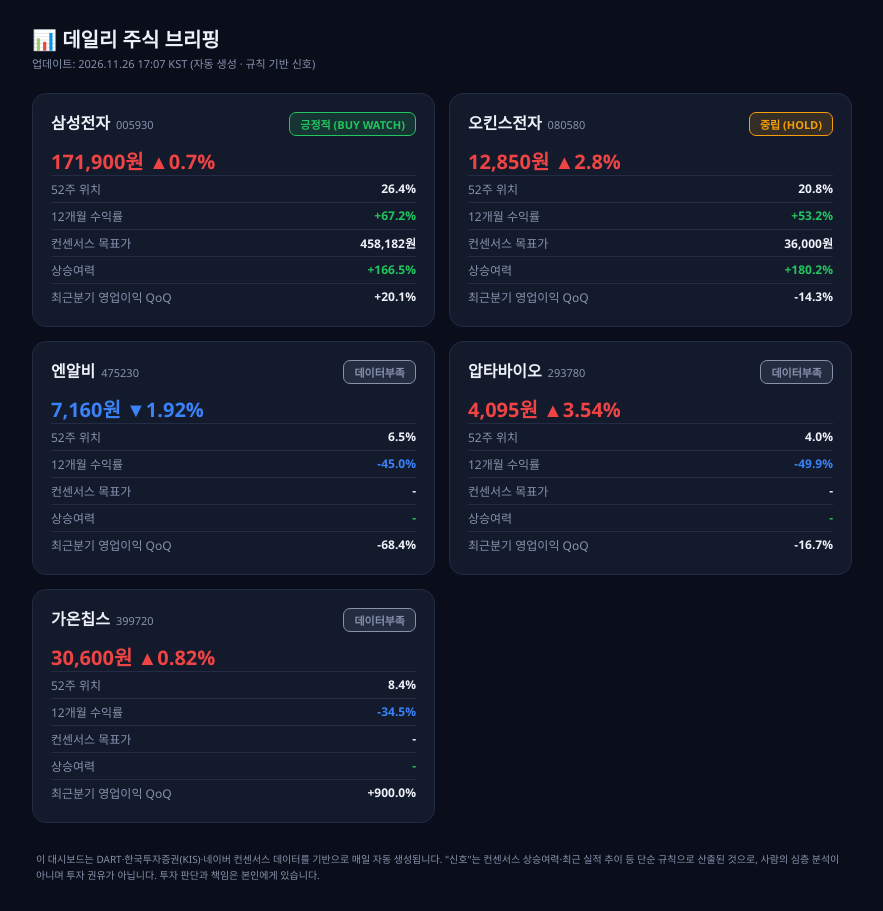
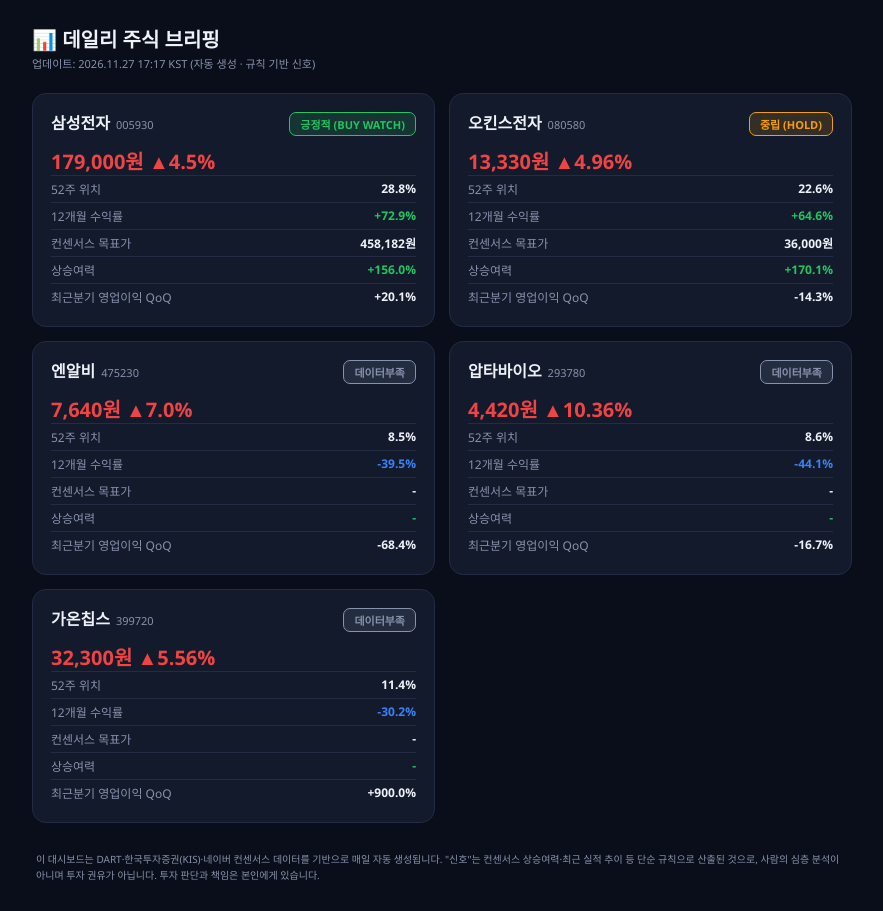
Before and after one commit to kdhyeon04/daily-stock-report, a plain HTML site: page docs/index.html in a window 1280 px wide. Shown: the whole page, without its empty margins (198-1081 px from the left). Drawn offline with Linux system fonts and the light colour scheme.

Commit message:
chore: update daily dashboard 2026-11-27

```diff
--- a/docs/index.html
+++ b/docs/index.html
@@ -36,7 +36,7 @@
 <div class="sheet">
   <div>
     <h1>📊 데일리 주식 브리핑</h1>
-    <div class="updated">업데이트: 2026.11.26 17:07 KST (자동 생성 · 규칙 기반 신호)</div>
+    <div class="updated">업데이트: 2026.11.27 17:17 KST (자동 생성 · 규칙 기반 신호)</div>
   </div>
   <div class="grid">
 
@@ -46,12 +46,12 @@
         <span class="signal buy">긍정적 (BUY WATCH)</span>
       </div>
       <div class="price up">
-        171,900원 ▲0.7%
+        179,000원 ▲4.5%
       </div>
-      <div class="row"><span>52주 위치</span><span class="v">26.4%</span></div>
-      <div class="row"><span>12개월 수익률</span><span class="v pos">+67.2%</span></div>
+      <div class="row"><span>52주 위치</span><span class="v">28.8%</span></div>
+      <div class="row"><span>12개월 수익률</span><span class="v pos">+72.9%</span></div>
       <div class="row"><span>컨센서스 목표가</span><span class="v">458,182원</span></div>
-      <div class="row"><span>상승여력</span><span class="v pos">+166.5%</span></div>
+      <div class="row"><span>상승여력</span><span class="v pos">+156.0%</span></div>
       <div class="row"><span>최근분기 영업이익 QoQ</span><span class="v">+20.1%</span></div>
     </div>
 
@@ -61,12 +61,12 @@
         <span class="signal hold">중립 (HOLD)</span>
       </div>
       <div class="price up">
-        12,850원 ▲2.8%
+        13,330원 ▲4.96%
       </div>
-      <div class="row"><span>52주 위치</span><span class="v">20.8%</span></div>
-      <div class="row"><span>12개월 수익률</span><span class="v pos">+53.2%</span></div>
+      <div class="row"><span>52주 위치</span><span class="v">22.6%</span></div>
+      <div class="row"><span>12개월 수익률</span><span class="v pos">+64.6%</span></div>
       <div class="row"><span>컨센서스 목표가</span><span class="v">36,000원</span></div>
-      <div class="row"><span>상승여력</span><span class="v pos">+180.2%</span></div>
+      <div class="row"><span>상승여력</span><span class="v pos">+170.1%</span></div>
       <div class="row"><span>최근분기 영업이익 QoQ</span><span class="v">-14.3%</span></div>
     </div>
 
@@ -75,11 +75,11 @@
         <div><span class="name">엔알비</span><span class="code">475230</span></div>
         <span class="signal na">데이터부족</span>
       </div>
-      <div class="price down">
-        7,160원 ▼1.92%
+      <div class="price up">
+        7,640원 ▲7.0%
       </div>
-      <div class="row"><span>52주 위치</span><span class="v">6.5%</span></div>
-      <div class="row"><span>12개월 수익률</span><span class="v down">-45.0%</span></div>
+      <div class="row"><span>52주 위치</span><span class="v">8.5%</span></div>
+      <div class="row"><span>12개월 수익률</span><span class="v down">-39.5%</span></div>
       <div class="row"><span>컨센서스 목표가</span><span class="v">-</span></div>
       <div class="row"><span>상승여력</span><span class="v pos">-</span></div>
       <div class="row"><span>최근분기 영업이익 QoQ</span><span class="v">-68.4%</span></div>
@@ -91,10 +91,10 @@
         <span class="signal na">데이터부족</span>
       </div>
       <div class="price up">
-        4,095원 ▲3.54%
+        4,420원 ▲10.36%
       </div>
-      <div class="row"><span>52주 위치</span><span class="v">4.0%</span></div>
-      <div class="row"><span>12개월 수익률</span><span class="v down">-49.9%</span></div>
+      <div class="row"><span>52주 위치</span><span class="v">8.6%</span></div>
+      <div class="row"><span>12개월 수익률</span><span class="v down">-44.1%</span></div>
       <div class="row"><span>컨센서스 목표가</span><span class="v">-</span></div>
       <div class="row"><span>상승여력</span><span class="v pos">-</span></div>
       <div class="row"><span>최근분기 영업이익 QoQ</span><span class="v">-16.7%</span></div>
@@ -106,10 +106,10 @@
         <span class="signal na">데이터부족</span>
       </div>
       <div class="price up">
-        30,600원 ▲0.82%
+        32,300원 ▲5.56%
       </div>
-      <div class="row"><span>52주 위치</span><span class="v">8.4%</span></div>
-      <div class="row"><span>12개월 수익률</span><span class="v down">-34.5%</span></div>
+      <div class="row"><span>52주 위치</span><span class="v">11.4%</span></div>
+      <div class="row"><span>12개월 수익률</span><span class="v down">-30.2%</span></div>
       <div class="row"><span>컨센서스 목표가</span><span class="v">-</span></div>
       <div class="row"><span>상승여력</span><span class="v pos">-</span></div>
       <div class="row"><span>최근분기 영업이익 QoQ</span><span class="v">+900.0%</span></div>
```
